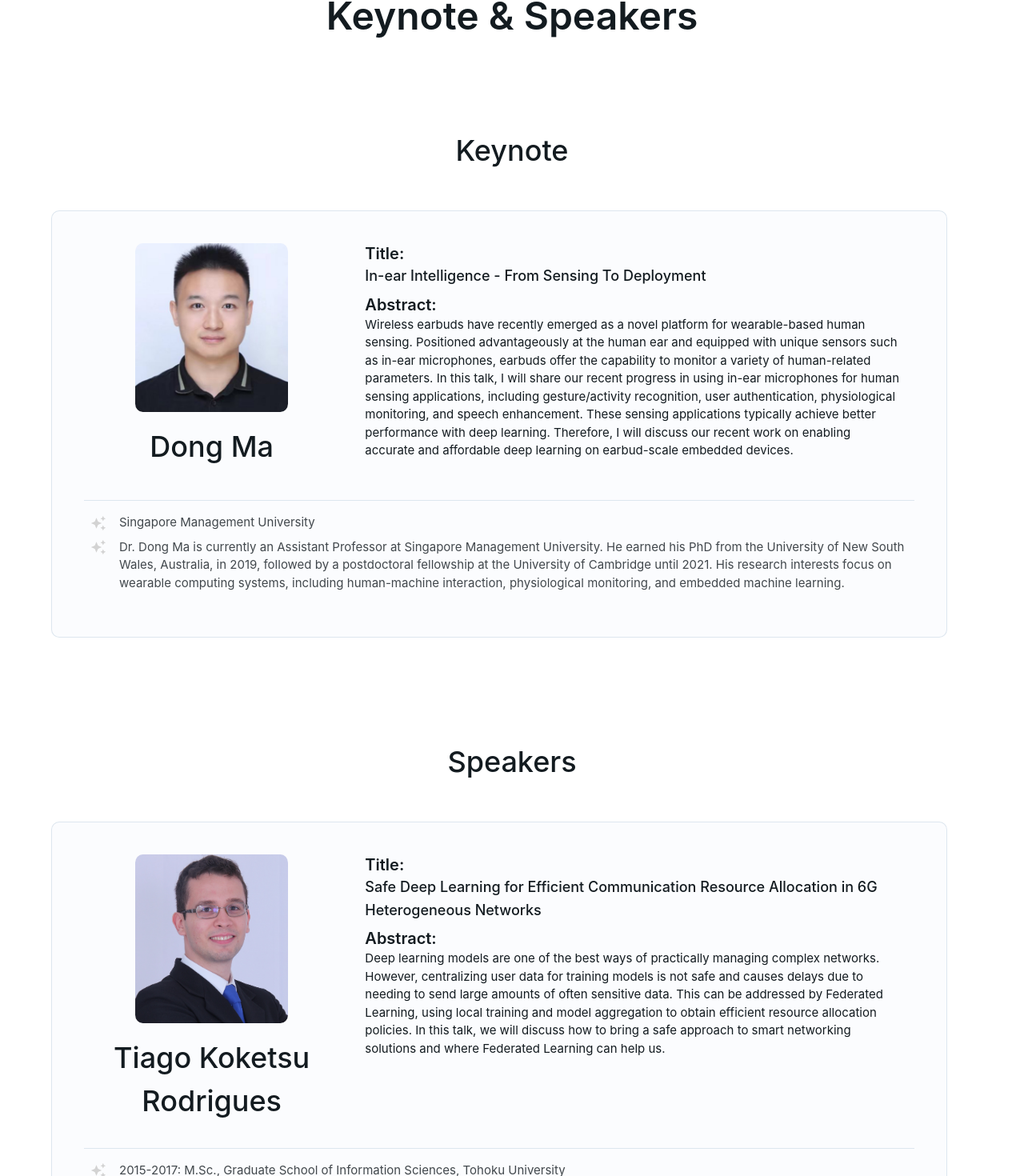
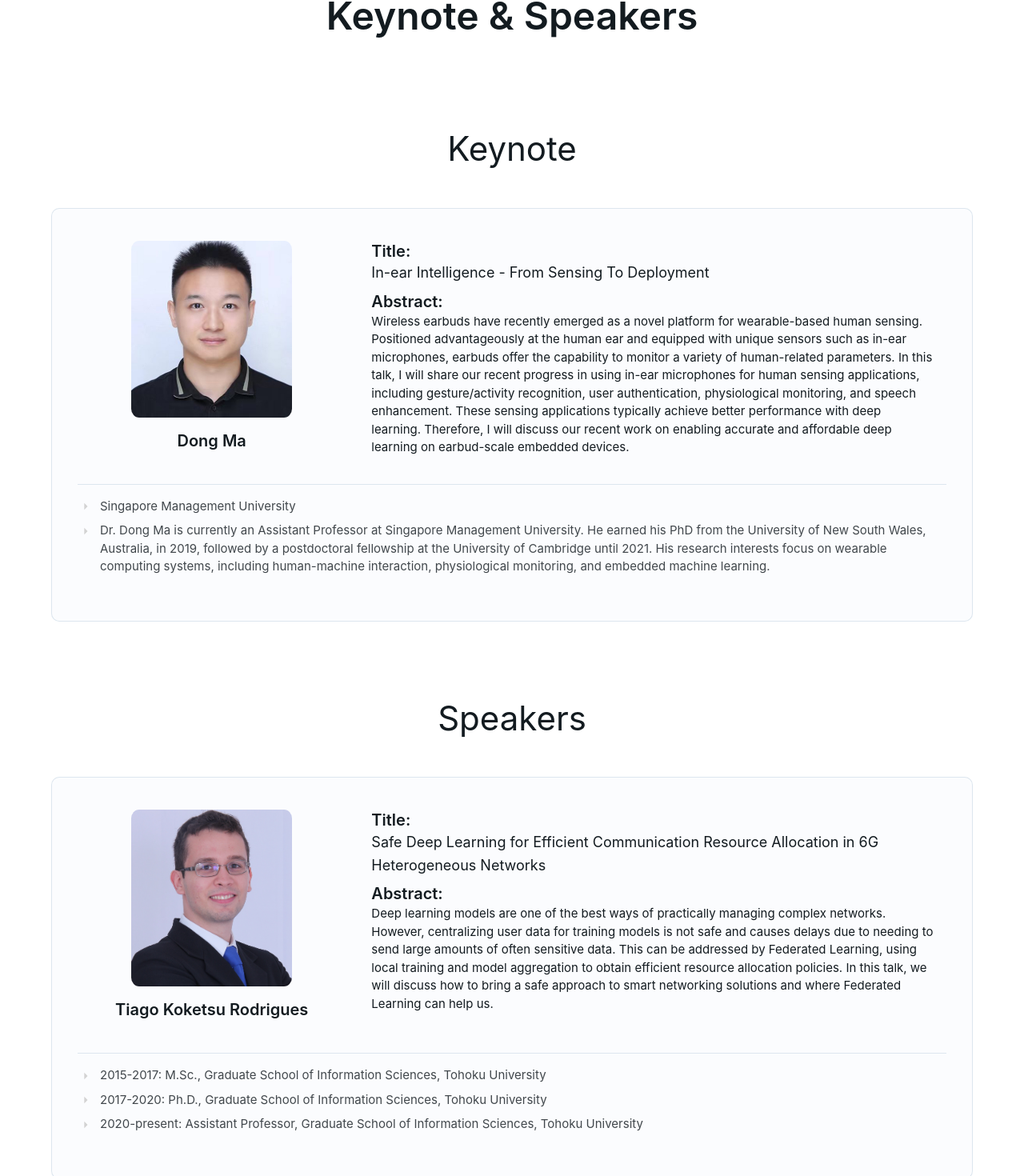
Before and after one commit to hypnotes/react-grid-test, a React (Vite) app: page /keynote in a window 1280 px wide. Shown: the part 137-1607 px from the top of the page at 80% size. Built offline with nearby package versions, Linux system fonts and the light colour scheme.

Commit message:
styling fix

```diff
--- a/src/components/KeyVisitors.tsx
+++ b/src/components/KeyVisitors.tsx
@@ -1,6 +1,6 @@
 import { keyVisitors } from '@/data/keyVisitors'
-import AutoAwesomeIcon from '@mui/icons-material/AutoAwesome'
-import { Stack, styled } from '@mui/material'
+import { ArrowRight } from '@mui/icons-material'
+import { Stack, styled, useMediaQuery, useTheme } from '@mui/material'
 import Box from '@mui/material/Box'
 import Card from '@mui/material/Card'
 import CardContent from '@mui/material/CardContent'
@@ -11,12 +11,14 @@ import Typography from '@mui/material/Typography'
 import DefaultAvatar from '../assets/logos/DefaultAvatar.png'
 import { Avatar } from './Avatar'
 
-export default function Pricing() {
+export default function Keynote() {
+  const theme = useTheme()
+  const isMobile = useMediaQuery(theme.breakpoints.down('sm'))
+
   return (
     <Container
-      id="pricing"
       sx={{
-        pt: { xs: 12, sm: 12 },
+        pt: { xs: 4, sm: 12 },
         position: 'relative',
         display: 'flex',
         flexDirection: 'column',
@@ -30,19 +32,14 @@ export default function Pricing() {
           textAlign: { sm: 'left', md: 'center' }
         }}
       >
-        <Typography component="h2" variant="h4" color="text.primary">
+        <Typography variant={isMobile ? 'h6' : 'h3'} color="text.primary">
           Keynote
         </Typography>
-        {/* <Typography variant="body1" color="text.secondary">
-          Meet incredible people who have made a difference in the world. Our
-          speakers are experts in their fields, and they are here to share their
-          knowledge and experience with you.
-        </Typography> */}
       </Box>
       <Grid container spacing={3} alignItems="center" justifyContent="center">
         {keyVisitors.map((speaker) => (
-          <Grid item key={speaker.name} xs={12} md={12} padding={4}>
-            <CardBox sx={(theme) => ({})}>
+          <Grid item key={speaker.name} xs={12} md={12}>
+            <CardBox sx={{ paddingX: { xs: 0, md: 2 } }}>
               <CardContent>
                 <Grid container spacing={2}>
                   <Grid
@@ -57,24 +54,35 @@ export default function Pricing() {
                       flexDirection: 'column',
                       gap: 2
                     }}
-                    p={2}
+                    p={{ xs: 0, md: 2 }}
                   >
                     <Avatar
                       src={speaker.avatar ?? DefaultAvatar}
                       alt={speaker.name}
                       sx={{ bgcolor: 'whitesmoke' }}
                     />
-                    <Typography variant="h4">{speaker.name}</Typography>
+                    <Typography variant={isMobile ? 'subtitle1' : 'h5'}>
+                      {speaker.name}
+                    </Typography>
                   </Grid>
                   <Grid item xs={12} md={8} p={2}>
                     <Stack spacing={1}>
                       <div>
-                        <Typography variant="h5">Title:</Typography>
-                        <Typography variant="h6">{speaker.title}</Typography>
+                        {!isMobile && (
+                          <Typography variant={'h5'}>Title:</Typography>
+                        )}
+                        <Typography
+                          variant={isMobile ? 'body1' : 'h6'}
+                          fontWeight={isMobile ? 'bold' : 'normal'}
+                        >
+                          {speaker.title}
+                        </Typography>
                       </div>
                       <div>
-                        <Typography variant="h5">Abstract:</Typography>
-                        <Typography variant="body1">
+                        <Typography variant={isMobile ? 'subtitle1' : 'h5'}>
+                          Abstract:
+                        </Typography>
+                        <Typography variant={isMobile ? 'body2' : 'body1'}>
                           {speaker.description}
                         </Typography>
                       </div>
@@ -86,15 +94,18 @@ export default function Pricing() {
 
                 {speaker.experience.map((exp, i) => (
                   <Box key={`exp-${i}`} display="flex" mb="0.5rem">
-                    <AutoAwesomeIcon
-                      fontSize="small"
-                      style={{
-                        color: 'lightgray',
-                        marginTop: '0.1rem',
-                        marginRight: '1rem',
-                        marginLeft: '0.5rem'
-                      }}
-                    />
+                    {isMobile ? (
+                      <>• </>
+                    ) : (
+                      <ArrowRight
+                        fontSize="small"
+                        style={{
+                          color: 'lightgray',
+                          marginRight: '0.5rem',
+                          marginTop: '0.1rem'
+                        }}
+                      />
+                    )}
                     <Typography key={exp} variant="body1" sx={{ opacity: 0.8 }}>
                       {exp}
                     </Typography>
@@ -118,13 +129,15 @@ const CardBox = styled(Card)(({ theme }) => ({
   gap: 4,
   minHeight: 300,
   ':hover': {
-    transform: 'scale(1.01)',
-    border: 'none',
-    boxShadow:
-      theme.palette.mode === 'light'
-        ? `0 8px 12px hsla(210, 98%, 42%, 0.2)`
-        : `0 8px 12px hsla(0, 0%, 0%, 0.8)`,
-    backgroundColor: theme.palette.primary.dark,
-    color: theme.palette.primary.contrastText
-  }
+    transform: 'scale(1.01)'
+  },
+  // ':active': {
+  //   boxShadow:
+  //     theme.palette.mode === 'light'
+  //       ? `0 8px 12px hsla(210, 98%, 42%, 0.2)`
+  //       : `0 8px 12px hsla(0, 0%, 0%, 0.8)`,
+  //   backgroundColor: theme.palette.primary.dark,
+  //   color: theme.palette.primary.contrastText,
+  //   border: 'none'
+  // }
 }))
--- a/src/components/Speakers.tsx
+++ b/src/components/Speakers.tsx
@@ -1,5 +1,5 @@
 import { speakers } from '@/data/speakers'
-import AutoAwesomeIcon from '@mui/icons-material/AutoAwesome'
+import { ArrowRight } from '@mui/icons-material'
 import { Stack, styled, useMediaQuery, useTheme } from '@mui/material'
 import Box from '@mui/material/Box'
 import Card from '@mui/material/Card'
@@ -17,9 +17,8 @@ export default function Speakers() {
 
   return (
     <Container
-      id="pricing"
       sx={{
-        pt: { xs: 12, sm: 12 },
+        pt: { xs: 4, sm: 12 },
         position: 'relative',
         display: 'flex',
         flexDirection: 'column',
@@ -33,14 +32,14 @@ export default function Speakers() {
           textAlign: { sm: 'left', md: 'center' }
         }}
       >
-        <Typography component="h2" variant="h4" color="text.primary">
+        <Typography variant={isMobile ? 'h6' : 'h3'} color="text.primary">
           Speakers
         </Typography>
       </Box>
       <Grid container spacing={3} alignItems="center" justifyContent="center">
         {speakers.map((speaker) => (
-          <Grid item key={speaker.name} xs={12} md={12} padding={4}>
-            <CardBox sx={(theme) => ({})}>
+          <Grid item key={speaker.name} xs={12} md={12}>
+            <CardBox sx={{ paddingX: { xs: 0, md: 2 } }}>
               <CardContent>
                 <Grid container spacing={2}>
                   <Grid
@@ -48,32 +47,42 @@ export default function Speakers() {
                     xs={12}
                     md={4}
                     sx={{
+                      mb: 1,
                       display: 'flex',
                       justifyContent: 'center',
                       alignItems: 'center',
                       flexDirection: 'column',
                       gap: 2
                     }}
-                    p={2}
+                    p={{ xs: 0, md: 2 }}
                   >
                     <Avatar
                       src={speaker.avatar ?? DefaultAvatar}
                       alt={speaker.name}
                       sx={{ bgcolor: 'whitesmoke' }}
                     />
-                    <Typography variant="h4" textAlign="center">
+                    <Typography variant={isMobile ? 'subtitle1' : 'h5'}>
                       {speaker.name}
                     </Typography>
                   </Grid>
                   <Grid item xs={12} md={8} p={2}>
                     <Stack spacing={1}>
                       <div>
-                        <Typography variant="h5">Title:</Typography>
-                        <Typography variant="h6">{speaker.title}</Typography>
+                        {!isMobile && (
+                          <Typography variant={'h5'}>Title:</Typography>
+                        )}
+                        <Typography
+                          variant={isMobile ? 'body1' : 'h6'}
+                          fontWeight={isMobile ? 'bold' : 'normal'}
+                        >
+                          {speaker.title}
+                        </Typography>
                       </div>
                       <div>
-                        <Typography variant="h5">Abstract:</Typography>
-                        <Typography variant="body1">
+                        <Typography variant={isMobile ? 'subtitle1' : 'h5'}>
+                          Abstract:
+                        </Typography>
+                        <Typography variant={isMobile ? 'body2' : 'body1'}>
                           {speaker.description}
                         </Typography>
                       </div>
@@ -84,16 +93,19 @@ export default function Speakers() {
                 <Divider sx={{ marginY: 2 }} />
 
                 {speaker.experience.map((exp, i) => (
-                  <Box key={`exp-${i}`} display="flex" mb="0.2rem">
-                    <AutoAwesomeIcon
-                      fontSize="small"
-                      style={{
-                        color: 'lightgray',
-                        marginTop: '0.1rem',
-                        marginRight: '1rem',
-                        marginLeft: '0.5rem'
-                      }}
-                    />
+                  <Box key={`exp-${i}`} display="flex" mb="0.5rem">
+                    {isMobile ? (
+                      <>• </>
+                    ) : (
+                      <ArrowRight
+                        fontSize="small"
+                        style={{
+                          color: 'lightgray',
+                          marginRight: '0.5rem',
+                          marginTop: '0.1rem'
+                        }}
+                      />
+                    )}
                     <Typography key={exp} variant="body1" sx={{ opacity: 0.8 }}>
                       {exp}
                     </Typography>
@@ -117,13 +129,15 @@ const CardBox = styled(Card)(({ theme }) => ({
   gap: 4,
   minHeight: 300,
   ':hover': {
-    transform: 'scale(1.01)',
-    border: 'none',
-    boxShadow:
-      theme.palette.mode === 'light'
-        ? `0 8px 12px hsla(210, 98%, 42%, 0.2)`
-        : `0 8px 12px hsla(0, 0%, 0%, 0.8)`,
-    backgroundColor: theme.palette.primary.dark,
-    color: theme.palette.primary.contrastText
+    transform: 'scale(1.01)'
   }
+  // ':active': {
+  //   boxShadow:
+  //     theme.palette.mode === 'light'
+  //       ? `0 8px 12px hsla(210, 98%, 42%, 0.2)`
+  //       : `0 8px 12px hsla(0, 0%, 0%, 0.8)`,
+  //   backgroundColor: theme.palette.primary.dark,
+  //   color: theme.palette.primary.contrastText,
+  //   border: 'none'
+  // }
 }))
--- a/src/pages/KeynotePage.tsx
+++ b/src/pages/KeynotePage.tsx
@@ -1,13 +1,16 @@
 import Footer from '@components/Footer'
 import Speakers from '@components/Speakers'
-import { Typography } from '@mui/material'
+import { Typography, useMediaQuery, useTheme } from '@mui/material'
 import Box from '@mui/material/Box'
 import KeyVisitors from '../components/KeyVisitors'
 
 export default function KeynotePage() {
+  const theme = useTheme()
+  const isMobile = useMediaQuery(theme.breakpoints.down('sm'))
+
   return (
     <Box sx={{ bgcolor: 'background.default' }} mt={16}>
-      <Typography variant="h2" align="center" gutterBottom>
+      <Typography variant={isMobile ? 'h5' : 'h2'} align="center" gutterBottom>
         Keynote & Speakers
       </Typography>
       <KeyVisitors />
```
